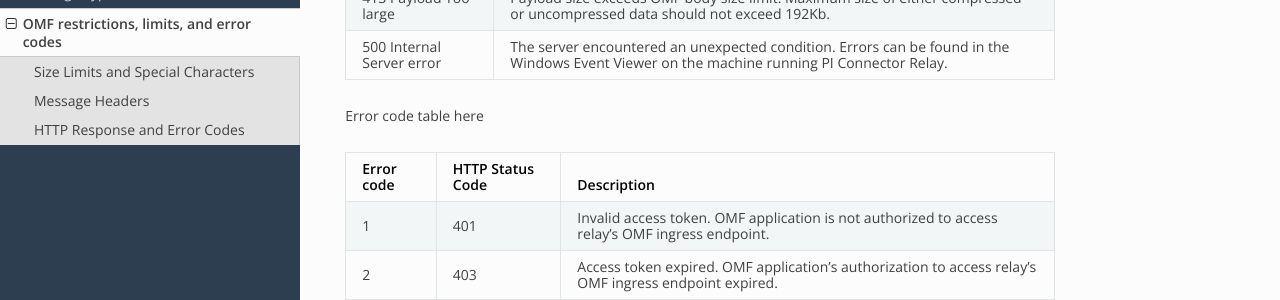
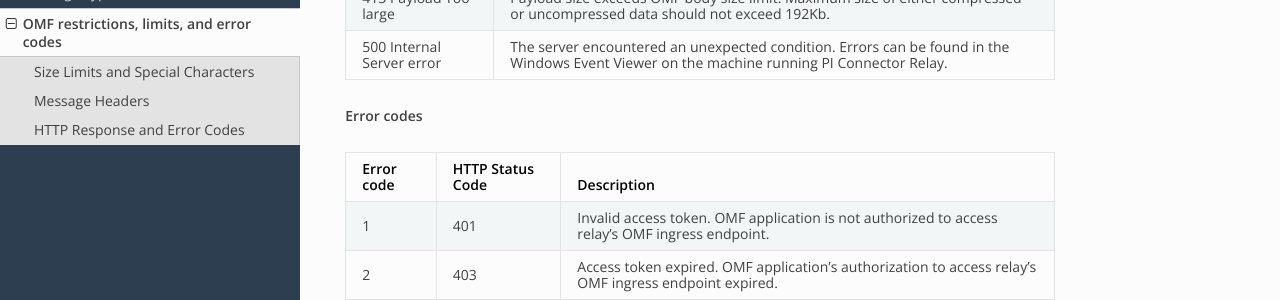
Before and after one commit to osisoft/OMF-Developer-Companion-Guide, a Sphinx documentation site: the page built from docs/OMF-Reference.rst, in a window 1280 px wide and 900 px high, scrolled down 1758 px. Shown: the part 154-454 px from the top of the window. Built offline with Sphinx 7.4.7 and the Read the Docs theme 2.0.0, drawn with Linux system fonts in a browser that asks for light colours.

Commit message:
Update OMF-Reference.rst

```diff
--- a/docs/OMF-Reference.rst
+++ b/docs/OMF-Reference.rst
@@ -91,7 +91,7 @@
 | error               | machine running PI Connector Relay.                                                                    |
 +---------------------+--------------------------------------------------------------------------------------------------------+
 
-Error code table here
+**Error codes**
 
 +-------------+--------------------------------+-----------------------------------------------------------------------+
 | Error code  | HTTP Status Code               | Description                                                           |
```
